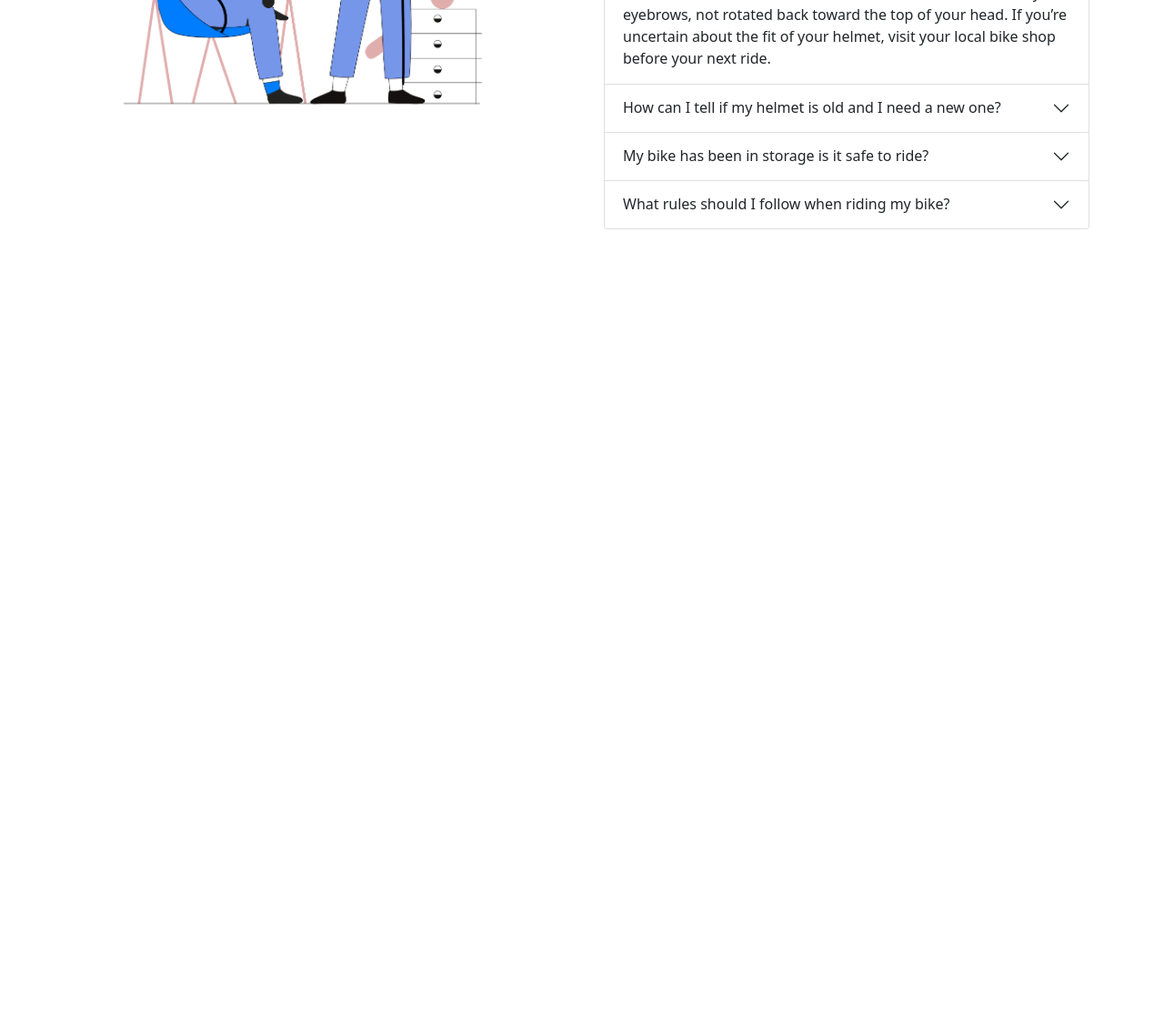
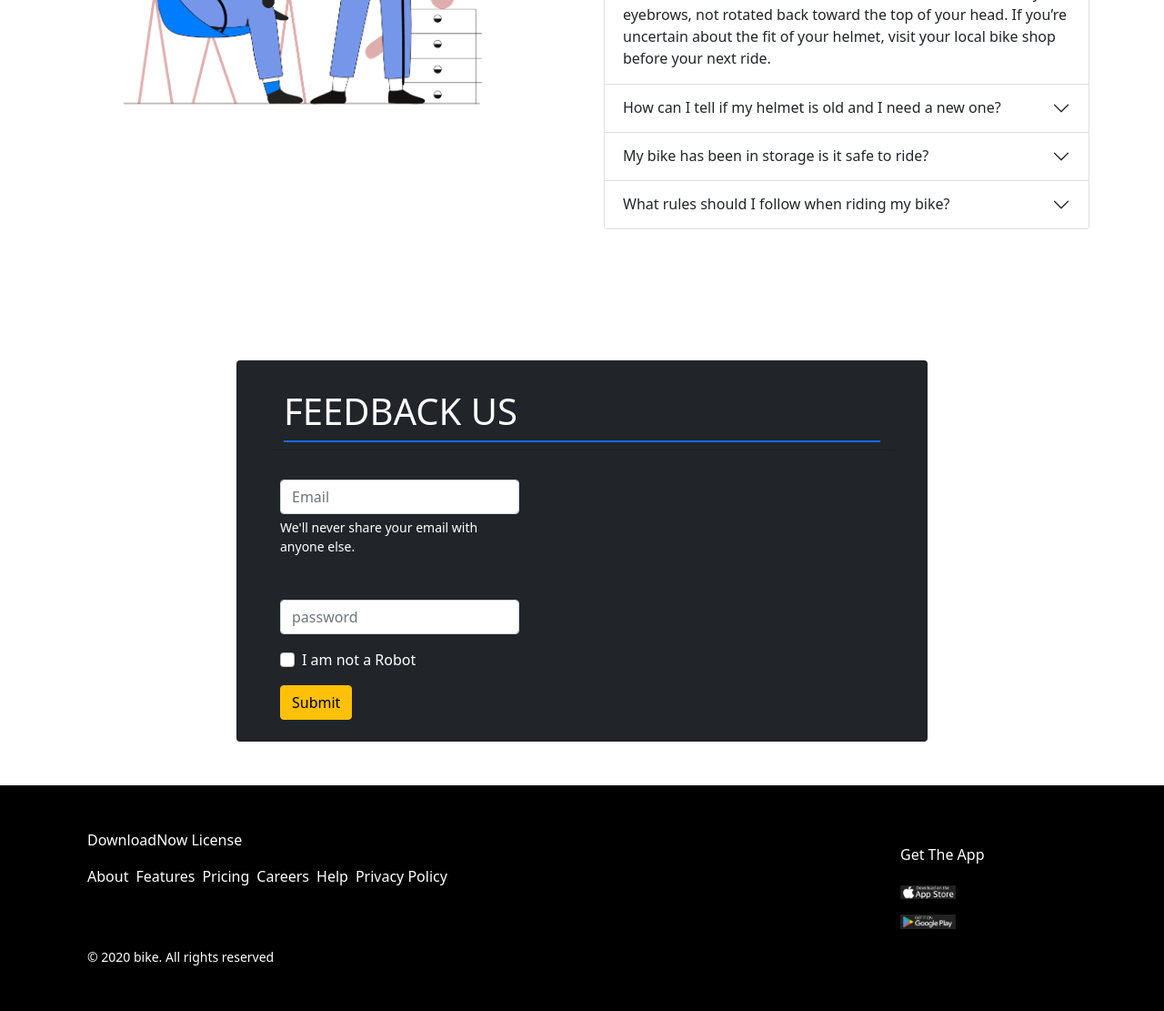
Before and after one commit to FatemaAkter11/Honda-cbr, a plain HTML site: page index.html in a window 1280 px wide. Shown: the part 2851-3962 px from the top of the page at 91% size. Before the commit the page ends 3151 px from the top, so only its background shows below. Drawn offline with nearby package versions, Linux system fonts and the light colour scheme.

Commit message:
Bonus and footer added

```diff
--- a/CSS/style.css
+++ b/CSS/style.css
@@ -63,3 +63,11 @@ body{
     width: 330px;
     clip-path: circle();
 }
+
+/* footer css */
+footer{
+    background-color: black;
+}
+footer ul li{
+    list-style: none;
+}
--- a/index.html
+++ b/index.html
@@ -332,7 +332,76 @@
                 </div>
             </div>
         </section>
+        <!-- Bonus feedback part -->
+        <section class="container mt-5 pt-5 mb-5">
+            <div class="row d-flex justify-content-center">
+                <div class="col-lg-8 bg-dark px-5 rounded  mt-5 pb-4">
+                    <div class="row">
+                        <div class="card-header bg-dark mt-4">
+                            <h1 class="text-white text-uppercase">Feedback Us</h1>
+                            <div class="col-sm-12 border border-bottom border-primary"></div>
+                        </div>
+                    </div>
+                    <div class="row">
+                        <div class="col-md-5 border-right">
+                            <form>
+                                <div class="mb-3">
+                                    <label for="exampleInputEmail1" class="form-label">Email address</label>
+                                    <input type="email" class="form-control" id="exampleInputEmail1"
+                                        aria-describedby="emailHelp" placeholder="Email">
+                                    <div id="emailHelp" class="form-text text-white">We'll never share your email with
+                                        anyone else.
+                                    </div>
+                                </div>
+                                <div class="mb-3">
+                                    <label for="exampleInputPassword1" class="form-label">Password</label>
+                                    <input type="password" class="form-control" id="exampleInputPassword1"
+                                        placeholder="password">
+                                </div>
+                                <div class="mb-3 form-check">
+                                    <input type="checkbox" class="form-check-input" id="exampleCheck1">
+                                    <label class="form-check-label text-white" for="exampleCheck1">I am not a
+                                        Robot</label>
+                                </div>
+                                <button type="submit" class="btn btn-warning">Submit</button>
+                            </form>
+                        </div>
+                    </div>
+                </div>
+            </div>
+        </section>
     </main>
+    <!-- footer areas -->
+    <footer class="p-5">
+        <div class="row">
+            <div class="col">
+                <p class="text-white ps-5">DownloadNow License</p>
+                <div>
+                    <ul class="text-white d-flex ">
+                        <li class="ps-3">About</li>
+                        <li class="ps-2">Features</li>
+                        <li class="ps-2">Pricing</li>
+                        <li class="ps-2">Careers</li>
+                        <li class="ps-2">Help</li>
+                        <li class="ps-2">Privacy Policy</li>
+                    </ul>
+                </div>
+
+            </div>
+            <div class="col-lg-3 py-3 ps-5">
+                <p class="text-white">Get The App</p>
+                <div class="w-25 rounded">
+                    <img src="images/footer-app.png" alt="">
+                </div>
+                <div class="w-25 rounded pt-2">
+                    <img src="images/footer-play.png" alt="">
+                </div>
+            </div>
+        </div>
+        <div>
+            <small class="text-white ps-5">© 2020 bike. All rights reserved</small>
+        </div>
+    </footer>
 
     <!-- JS cdn link -->
     <script src="https://cdn.jsdelivr.net/npm/bootstrap@5.0.2/dist/js/bootstrap.bundle.min.js"
```
Also changed, not shown: images/footer-app.png (added), images/footer-play.png (added).
